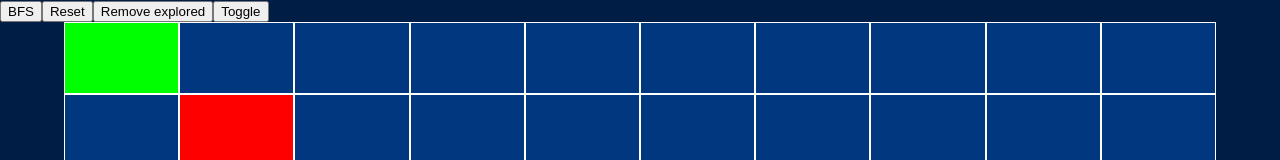
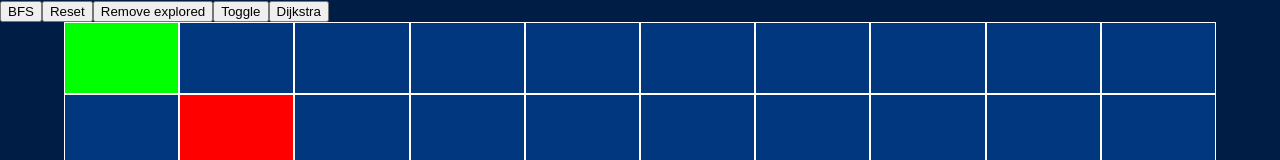
Before and after one commit to frasersamsonstudent/pathfinding-visualiser, a React (Create React App) app in the folder pathfinding-visualiser-app/: page / in a window 1280 px wide. Shown: the top 160 px of the page. Built offline with nearby package versions, Linux system fonts and the light colour scheme.

Commit message:
Added dikstra algorithm

```diff
--- a/pathfinding-visualiser-app/package.json
+++ b/pathfinding-visualiser-app/package.json
@@ -3,6 +3,7 @@
   "version": "0.1.0",
   "private": true,
   "dependencies": {
+    "@datastructures-js/priority-queue": "^6.0.0",
     "@testing-library/jest-dom": "^5.15.1",
     "@testing-library/react": "^11.2.7",
     "@testing-library/user-event": "^12.8.3",
--- a/pathfinding-visualiser-app/src/Components/PathfindingVisualiser.jsx
+++ b/pathfinding-visualiser-app/src/Components/PathfindingVisualiser.jsx
@@ -8,6 +8,7 @@ import bfs from '../PathfindingAlgorithms/BFS';
 import { getNeighbours, getPathFromExplored, isInBounds, isNodeStartOrEnd, printGrid } from '../PathfindingAlgorithms/util';
 import { getBlinkAnimation, getGrowAnimation, getGrowWithGradientAnimationForEmptyCell, getGrowWithGradientAnimationForPathCell } from '../Animations/PathAnimation';
 import Header from './Header';
+import dijkstra from '../PathfindingAlgorithms/Dijkstra';
 
 
 const PathfindingVisualiser = React.memo(() => {
@@ -329,13 +330,14 @@ const PathfindingVisualiser = React.memo(() => {
     return (
         <div className='pathfindingVisualiser'>
             <Header
-                titles = {['BFS', 'Reset', 'Remove explored', 'Toggle']}
+                titles = {['BFS', 'Reset', 'Remove explored', 'Toggle', 'Dijkstra']}
                 onClickFunctions = {
                     [
                         () => solveGrid(bfs),
                         () => resetGrid(),
                         () => removePathAndExploredFromGrid(),
                         () => togglePlacingWeighted(),
+                        () => solveGrid(dijkstra)
                     ]
                 }
                 isSolving = {isVisualising}
--- a/pathfinding-visualiser-app/src/Objects/Cell.js
+++ b/pathfinding-visualiser-app/src/Objects/Cell.js
@@ -23,4 +23,6 @@ const copyCellAndSetNewValue = (cell, newValue) => {
     return cellCopy;
 };
 
-export {Cell, copyCell, copyCellAndSetNewValue};
+const weightValue = 2;
+
+export {Cell, copyCell, copyCellAndSetNewValue, weightValue};
--- /dev/null
+++ b/pathfinding-visualiser-app/src/PathfindingAlgorithms/Dijkstra.js
@@ -0,0 +1,35 @@
+import { getNeighbours } from "./util";
+import {MinPriorityQueue} from '@datastructures-js/priority-queue';
+import { weightValue } from "../Objects/Cell";
+
+const dijkstra = (grid, startNode, goalNode) => {
+    const queue = new MinPriorityQueue(node => node.distance);
+    queue.enqueue({node: startNode, distance: 0})
+    const exploredPositions = new Map();
+
+    exploredPositions.set(startNode.getKey(), undefined);
+    let curr = undefined, prev = undefined, distanceToCurr = 0;
+
+    while (queue.size() > 0) {
+        prev = curr;
+
+        const nextQueueElement = queue.dequeue();
+        curr = nextQueueElement.node;
+        distanceToCurr = nextQueueElement.distance;
+
+        if(curr.col === goalNode.col && curr.row === goalNode.row) {
+            return exploredPositions;
+        }
+        for(let neighbour of getNeighbours(grid, curr)) {
+            if(neighbour !== undefined && !exploredPositions.has(neighbour.getKey())) {
+                const distanceFromCurrToNeighbour = curr.isWeighted ? weightValue : 1;
+                queue.enqueue({node: neighbour, distance: distanceToCurr + distanceFromCurrToNeighbour});
+                exploredPositions.set(neighbour.getKey(), curr.getKey());
+            }
+        }
+    }
+
+    return exploredPositions;
+}
+
+export default dijkstra;
```
Also changed, not shown: 1 other file (tests, documents, lock files or other folders).
